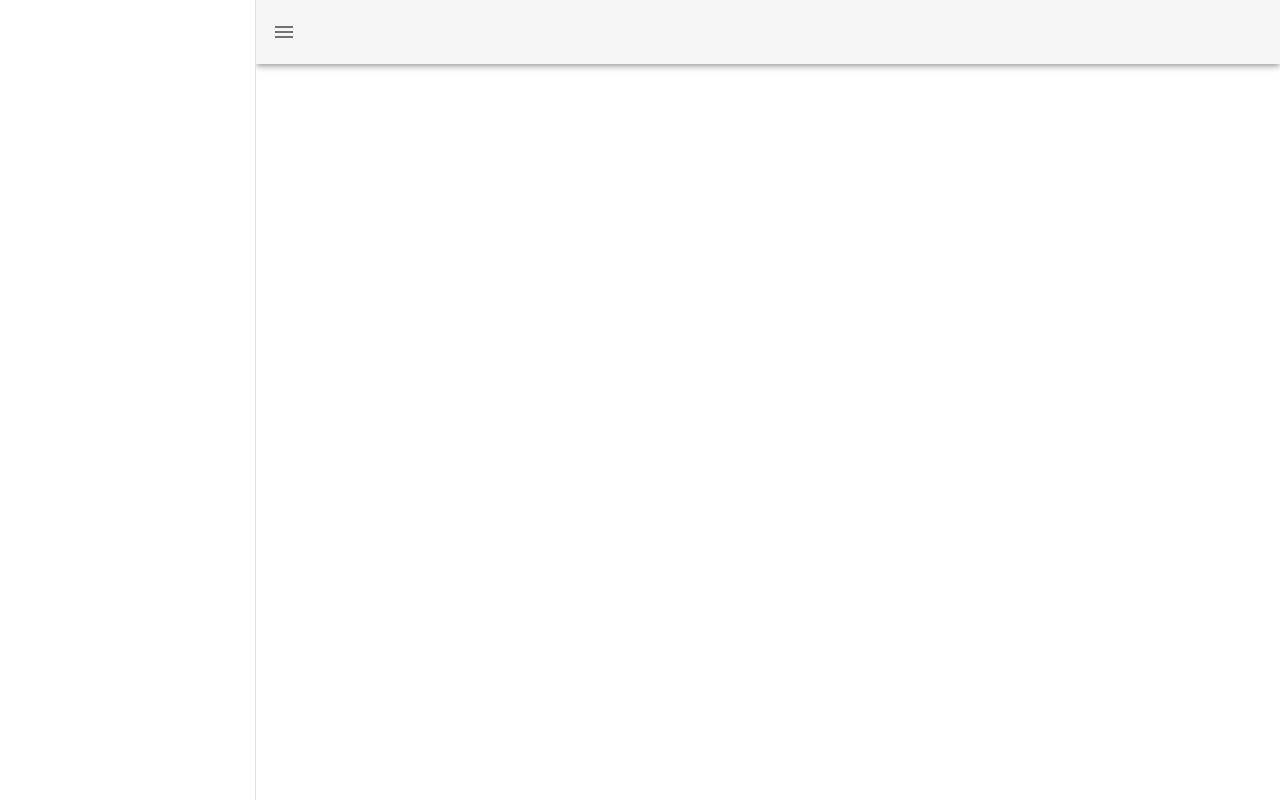
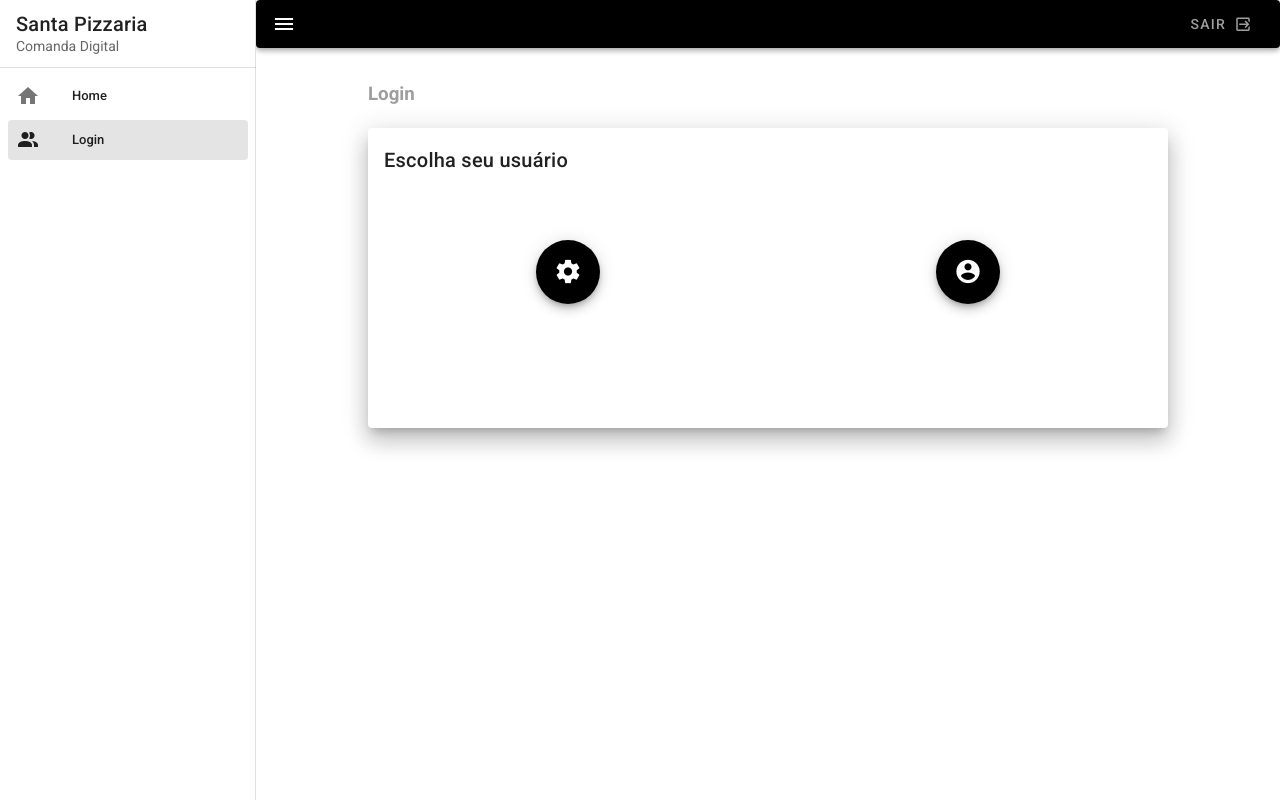
Before and after one commit to jcmpprado/Comanda-digital, a Vue app in the folder frontend/: page /login in a window 1280 px wide. Both pictures are taken after a click on the button 28 px from the left and 32 px from the top of the page. Built offline with nearby package versions, Linux system fonts and the light colour scheme.

Commit message:
Adiciona tela de login

```diff
--- a/frontend/src/App.vue
+++ b/frontend/src/App.vue
@@ -1,23 +1,55 @@
 <template>
   <v-app id="inspire">
-    <v-navigation-drawer
-      v-model="drawer"
-      app
-    >
+    <v-navigation-drawer v-model="drawer" app>
+      <v-list-item>
+        <v-list-item-content>
+          <v-list-item-title class="text-h6">
+            Santa Pizzaria
+          </v-list-item-title>
+          <v-list-item-subtitle> Comanda Digital </v-list-item-subtitle>
+        </v-list-item-content>
+      </v-list-item>
+
+      <v-divider></v-divider>
+
+      <v-list dense nav>
+        <v-list-item v-for="item in items" :key="item.title" :to="item.to" link>
+          <v-list-item-icon>
+            <v-icon>{{ item.icon }}</v-icon>
+          </v-list-item-icon>
+
+          <v-list-item-content>
+            <v-list-item-title>{{ item.title }}</v-list-item-title>
+          </v-list-item-content>
+        </v-list-item>
+      </v-list>
     </v-navigation-drawer>
 
-    <v-app-bar app>
+    <v-app-bar color="black" dense elevation="4" rounded dark app>
       <v-app-bar-nav-icon @click="drawer = !drawer"></v-app-bar-nav-icon>
 
+      <v-spacer></v-spacer>
+
+      <v-btn text color="grey" @click="realizarLogout">
+        <span>SAIR</span>
+        <v-icon right>mdi-logout-variant</v-icon>
+      </v-btn>
     </v-app-bar>
 
-    <v-main>
-    </v-main>
+    <v-main> <router-view /> </v-main>
   </v-app>
 </template>
 
 <script>
-  export default {
-    data: () => ({ drawer: false }),
-  }
+export default {
+  data: () => ({
+    drawer: false,
+
+    items: [
+      { title: "Home", icon: "mdi-home", to: "/" },
+      { title: "Login", icon: "mdi-account-multiple", to: "/login" },
+    ],
+    right: null,
+  }),
+};
 </script>
--- a/frontend/src/router/index.js
+++ b/frontend/src/router/index.js
@@ -3,8 +3,18 @@ import VueRouter from 'vue-router'
 
 Vue.use(VueRouter)
 
+
 const routes = [
-
+  {
+    path: '/',
+    name: 'Home',
+    component: () => import('../views/Home.vue'),
+  },
+  {
+    path: '/login',
+    name: 'Login',
+    component: () => import('../views/Login.vue'),
+  },
 ]
 
 const router = new VueRouter({
--- /dev/null
+++ b/frontend/src/views/Login.vue
@@ -0,0 +1,132 @@
+<template>
+  <v-container fluid>
+    <h3 class="subheading grey--text my-5 titulo">Login</h3>
+
+    <v-flex>
+      <v-card max-width="80%" elevation="14">
+        <v-card-title class="justify-center">
+          <v-spacer>Escolha seu usuário</v-spacer>
+        </v-card-title>
+        <div class="dialogs">
+          <!-- Inicio dialog login admin -->
+          <v-layout row justify-center ma-12>
+            <v-dialog v-model="dialogAdm" persistent max-width="600px">
+              <template v-slot:activator="{ on }">
+                <v-btn fab dark large color="black" v-on="on">
+                  <v-icon dark>mdi-cog</v-icon>
+                </v-btn>
+              </template>
+              <v-card>
+                <v-card-title>
+                  <span class="headline">Administrador</span>
+                </v-card-title>
+                <v-card-text>
+                  <v-container grid-list-md>
+                    <v-layout wrap>
+                      <v-flex xs12>
+                        <v-text-field label="Login*" required></v-text-field>
+                      </v-flex>
+                      <v-flex xs12>
+                        <v-text-field
+                          label="Senha*"
+                          type="password"
+                          required
+                        ></v-text-field>
+                      </v-flex>
+                    </v-layout>
+                  </v-container>
+                  <small>*Campos obrigatórios</small>
+                </v-card-text>
+                <v-card-actions>
+                  <v-spacer></v-spacer>
+                  <v-btn color="error" small text @click="dialogAdm = false"
+                    >cancelar</v-btn
+                  >
+                  <v-btn color="success" small @click="dialogAdm = false"
+                    >entrar</v-btn
+                  >
+                </v-card-actions>
+              </v-card>
+            </v-dialog>
+          </v-layout>
+          <!-- Fim dialog login adm -->
+
+          <!-- Inicio dialog login users -->
+          <v-layout row justify-center ma-12>
+            <v-dialog v-model="dialogUser" persistent max-width="600px">
+              <template v-slot:activator="{ on }">
+                <v-btn fab dark large color="black" v-on="on">
+                  <v-icon dark>mdi-account-circle</v-icon>
+                </v-btn>
+              </template>
+              <v-card>
+                <v-card-title>
+                  <span class="headline">Usuário</span>
+                </v-card-title>
+                <v-card-text>
+                  <v-container grid-list-md>
+                    <v-layout wrap>
+                      <v-flex xs12>
+                        <v-text-field label="Login*" required></v-text-field>
+                      </v-flex>
+                      <v-flex xs12>
+                        <v-text-field
+                          label="Senha*"
+                          type="password"
+                          required
+                        ></v-text-field>
+                      </v-flex>
+                    </v-layout>
+                  </v-container>
+                  <small>*Campos obrigatórios</small>
+                </v-card-text>
+                <v-card-actions>
+                  <v-spacer></v-spacer>
+                  <v-btn color="error" small text @click="dialogUser = false"
+                    >cancelar</v-btn
+                  >
+                  <v-btn color="success" small @click="dialogUser = false"
+                    >entrar</v-btn
+                  >
+                </v-card-actions>
+              </v-card>
+            </v-dialog>
+          </v-layout>
+          <!-- Fim dialog login users -->
+        </div>
+      </v-card>
+    </v-flex>
+  </v-container>
+</template>
+
+<script>
+export default {
+  data: () => ({
+    dialogAdm: false,
+    dialogUser: false,
+  }),
+};
+</script>
+
+<style>
+.titulo {
+  display: block;
+  font-size: 1.17em;
+  margin-block-start: 1em;
+  margin-block-end: 1em;
+  margin-inline-start: 10%;
+  margin-inline-end: 0px;
+  font-weight: bold;
+}
+
+.v-card {
+  min-height: 300px;
+  margin: auto;
+}
+
+.dialogs {
+  border: 1px;
+  display: flex;
+  justify-content: flex-end;
+}
+</style>
```
Also changed, not shown: frontend/src/components/Navbar/index.vue (added), frontend/src/views/Home.vue (added).
